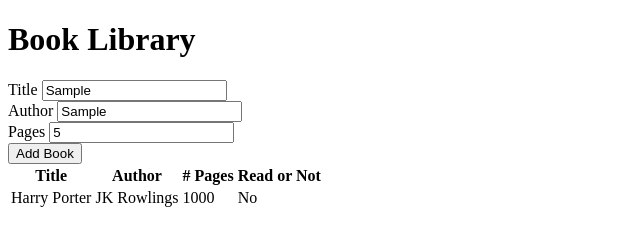
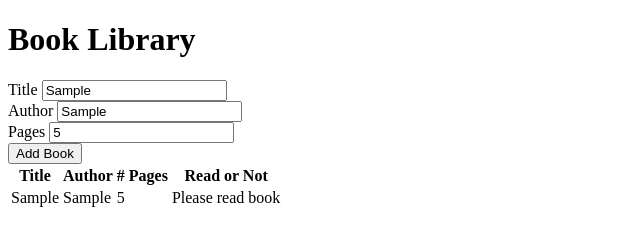
Before and after one commit to OA7/JS-book-library, a plain HTML site: page index.html in a window 1280 px wide. Both pictures are taken after typing "Sample", "Sample", "5" into the empty fields and a click on the button "Add Book". Shown: the whole page, without its empty margins (0-640 px from the left). Drawn offline with Linux system fonts and the light colour scheme.

Commit message:
Add view for new books

```diff
--- a/app.js
+++ b/app.js
@@ -11,7 +11,17 @@ function Book(title, author, pages, read = false) {
 
 // Function to add books to Array
 function addBookToLibrary(book) {
-  myLibrary.push(book);
+  const list = document.querySelector('#book-table');
+  const row = document.createElement('tr');
+  let status = book.read === false ? 'Please read book' : 'Good job';
+
+  row.innerHTML = `
+    <td>${book.title}</td>
+    <td>${book.author}</td>
+    <td>${book.pages}</td>
+    <td>${status}</td>
+  `
+  list.appendChild(row);
 }
 
 // Adding book from form
@@ -23,11 +33,15 @@ document.querySelector('#book-form').addEventListener('submit', (e) => {
 
   const book = new Book(title, author, pages);
   addBookToLibrary(book);
+  myLibrary.push(book);
   console.log(myLibrary);
 });
 
 
 // Render view
+function render() {
+
+}
 
 // Validation for input
 
--- a/index.html
+++ b/index.html
@@ -32,13 +32,8 @@
                 <th>Read or Not</th>
             </tr>
         </thead>
-        <tbody>
-            <tr>
-                <td>Harry Porter</td>
-                <td>JK Rowlings</td>
-                <td>1000</td>
-                <td>No</td>
-            </tr>
+        <tbody id="book-table">
+
         </tbody>
     </table>
     <script src="app.js"></script>
```
